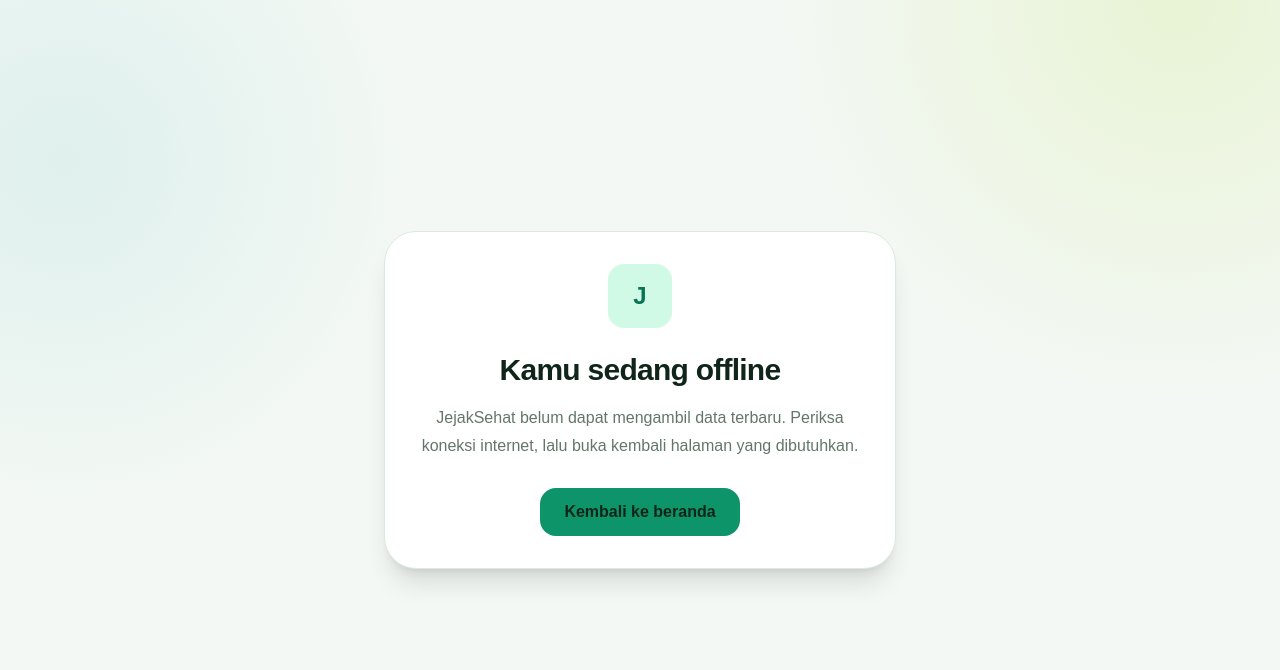
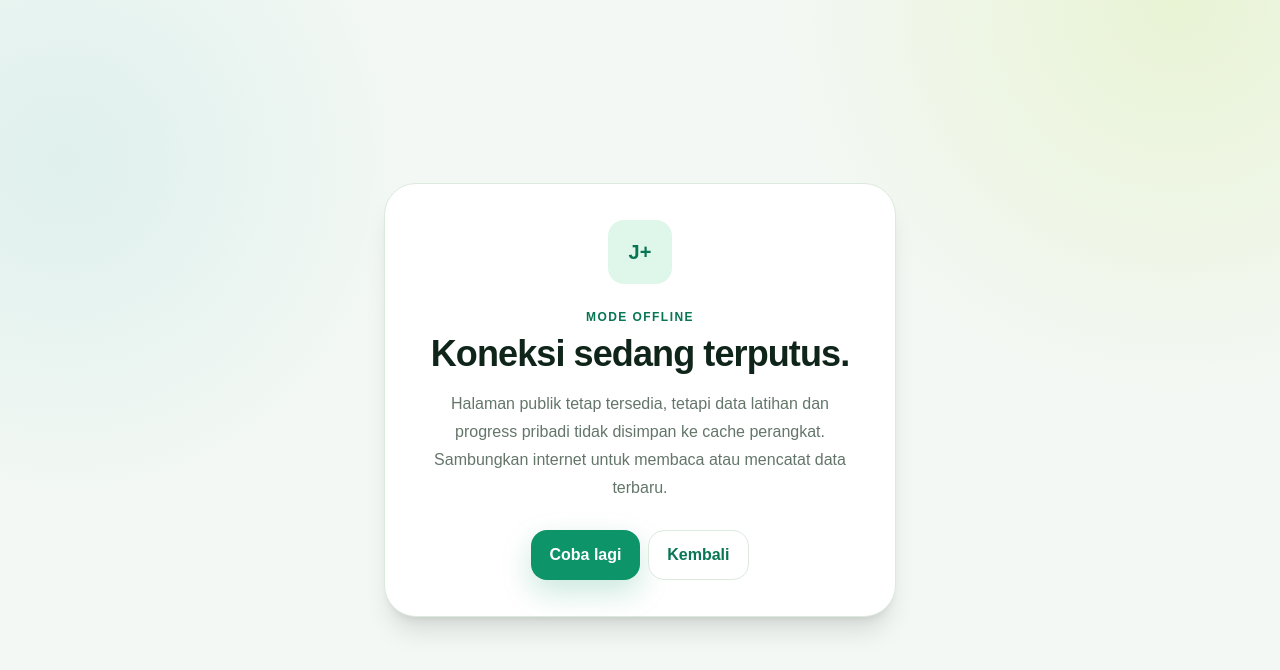
Before and after one commit to AtsukoAditia/jejaksehat, a Next.js app: page /offline in a window 1280 px wide. Shown: the top 670 px of the page. Built offline with nearby package versions, Linux system fonts and the light colour scheme.

Commit message:
feat(pwa): improve offline fallback experience

```diff
--- a/app/offline/page.tsx
+++ b/app/offline/page.tsx
@@ -1,25 +1,23 @@
-import Link from "next/link";
+import type { Metadata } from "next";
+import { OfflineActions } from "@/src/components/offline-actions";
+
+export const metadata: Metadata = { title: "Kamu Offline" };
 
 export default function OfflinePage() {
   return (
-    <main className="grid min-h-screen place-items-center px-6 py-12">
-      <section className="w-full max-w-lg rounded-[2rem] border border-[var(--border)] bg-white p-8 text-center shadow-xl">
-        <div className="mx-auto grid size-16 place-items-center rounded-2xl bg-emerald-100 text-2xl font-black text-[var(--primary-strong)]">
-          J
+    <main className="grid min-h-screen place-items-center px-5 py-12">
+      <section className="w-full max-w-lg rounded-[2rem] border border-[var(--border)] bg-white p-7 text-center shadow-xl sm:p-9">
+        <div className="mx-auto grid size-16 place-items-center rounded-2xl bg-[var(--primary-soft)] text-xl font-black text-[var(--primary-strong)]">
+          J+
         </div>
-        <h1 className="mt-6 text-3xl font-black tracking-tight">
-          Kamu sedang offline
+        <p className="eyebrow mt-6">Mode offline</p>
+        <h1 className="mt-2 text-3xl font-black tracking-tight sm:text-4xl">
+          Koneksi sedang terputus.
         </h1>
         <p className="mt-4 leading-7 text-[var(--muted)]">
-          JejakSehat belum dapat mengambil data terbaru. Periksa koneksi internet,
-          lalu buka kembali halaman yang dibutuhkan.
+          Halaman publik tetap tersedia, tetapi data latihan dan progress pribadi tidak disimpan ke cache perangkat. Sambungkan internet untuk membaca atau mencatat data terbaru.
         </p>
-        <Link
-          href="/"
-          className="mt-7 inline-flex rounded-2xl bg-[var(--primary)] px-6 py-3 font-bold text-white"
-        >
-          Kembali ke beranda
-        </Link>
+        <OfflineActions />
       </section>
     </main>
   );
```
